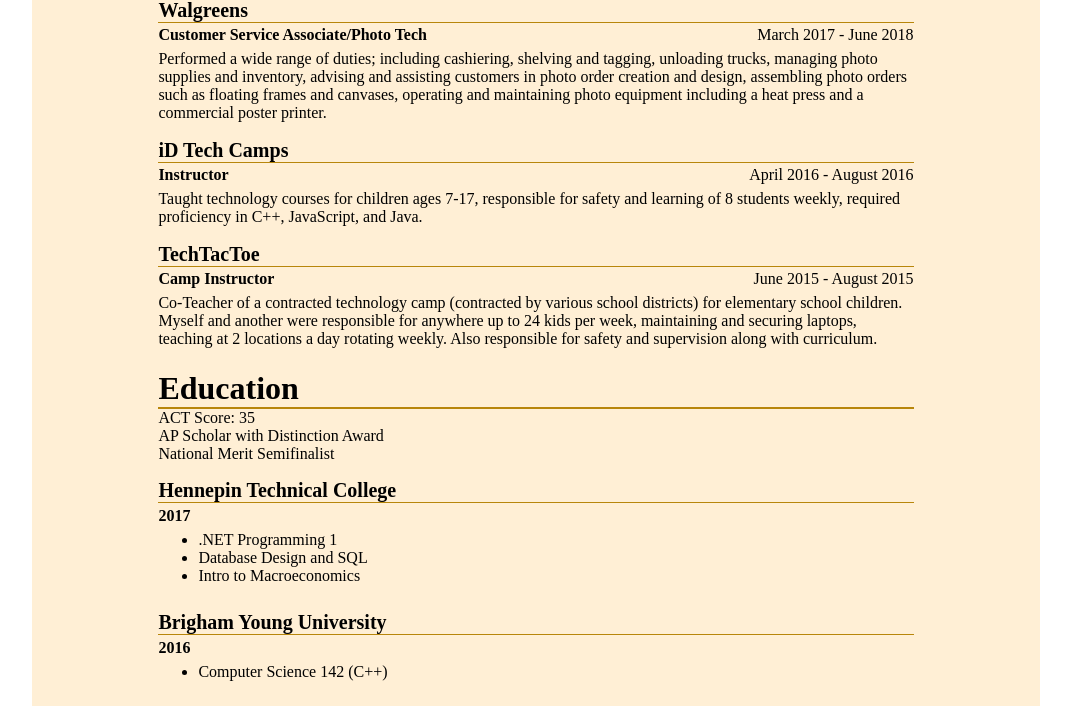
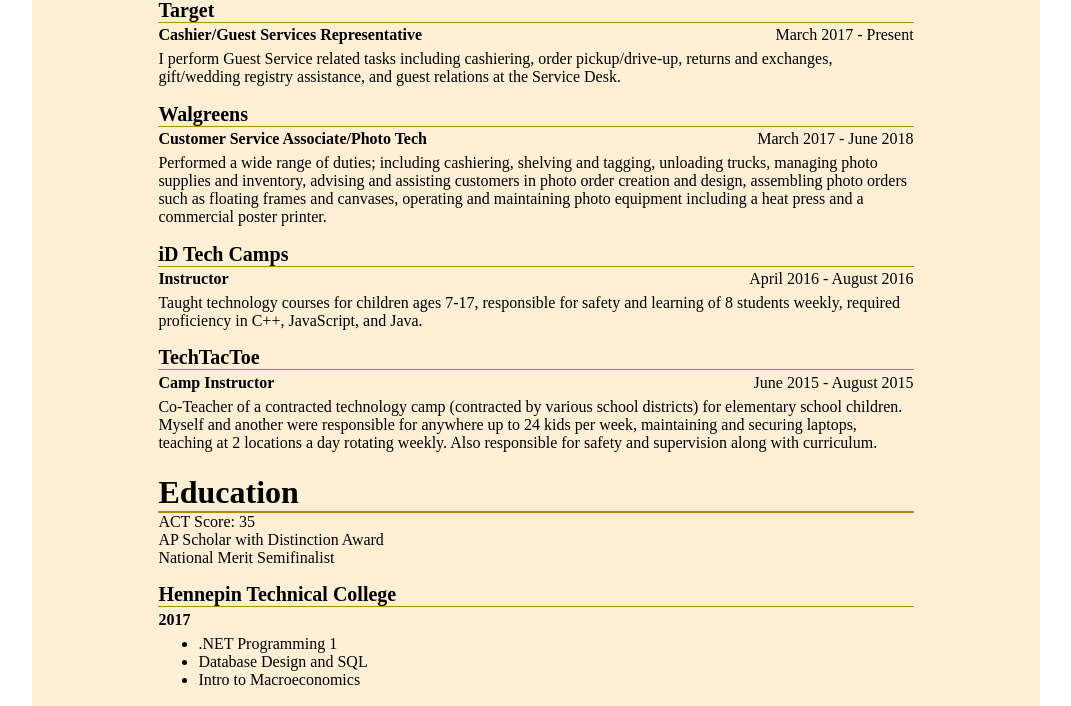
Before and after one commit to Flutterdashie/Resume-Website, a plain HTML site: page index.html in a window 1280 px wide. Shown: the part 394-1100 px from the top of the page, without its empty margins (104-1175 px from the left). Drawn offline with Linux system fonts and the light colour scheme.

Commit message:
Added Target
Added current Target employment, still need to fix formatting

```diff
--- a/index.html
+++ b/index.html
@@ -24,6 +24,16 @@
         </div>
         <div id="work-exp">
             <h3>Work Experience</h3>
+            <div id="target">
+                <h4>Target</h4>
+                <div>
+                    <div class="set-right">March 2017 - Present</div>
+                    <h2>Cashier/Guest Services Representative</h2>
+                </div>
+                <p>
+                    I perform Guest Service related tasks including cashiering, order pickup/drive-up, returns and exchanges, gift/wedding registry assistance, and guest relations at the Service Desk.
+                </p>
+            </div>
             <div id="walgreens">
                 <h4>Walgreens</h4>
                 <div>
```
